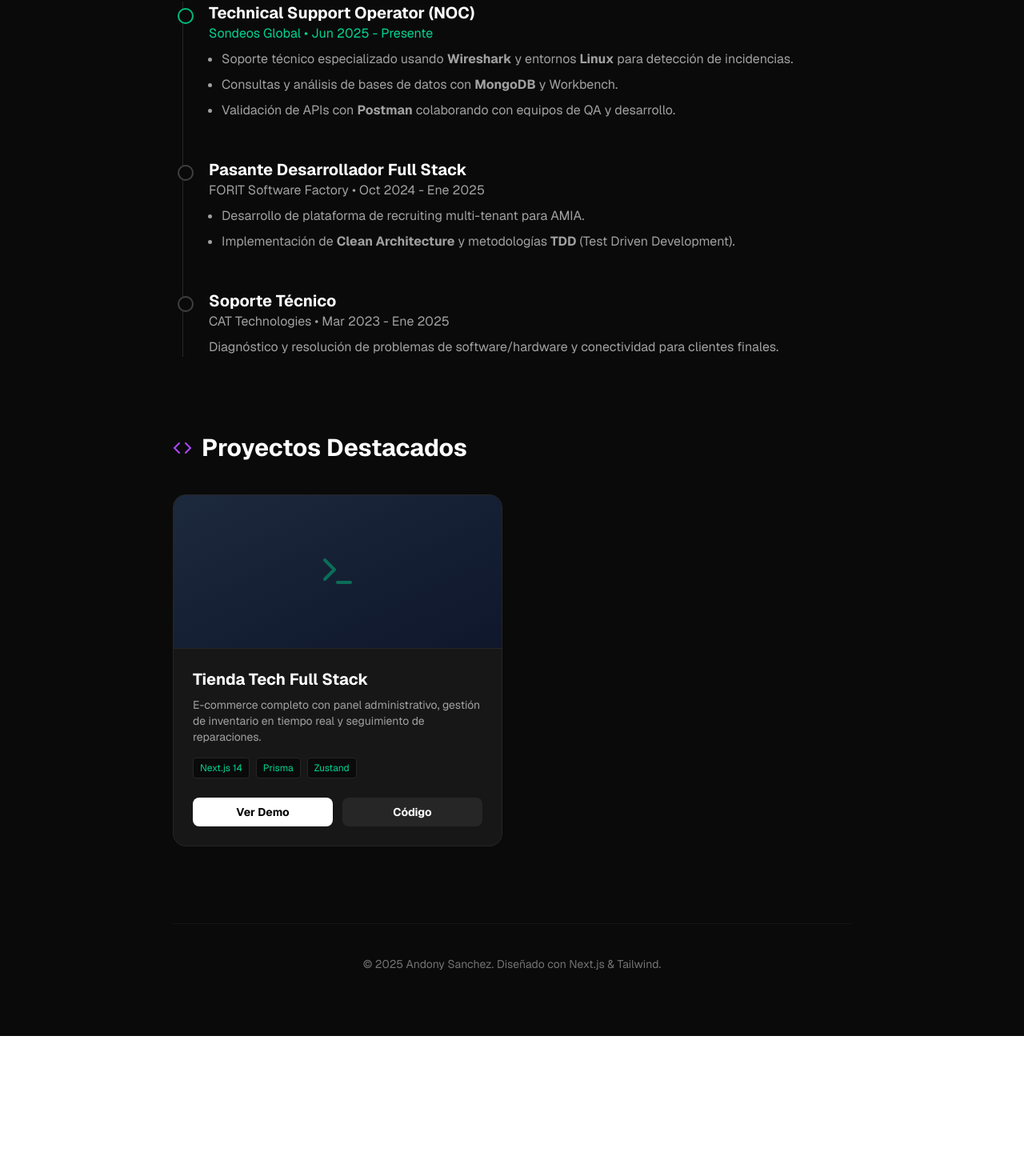
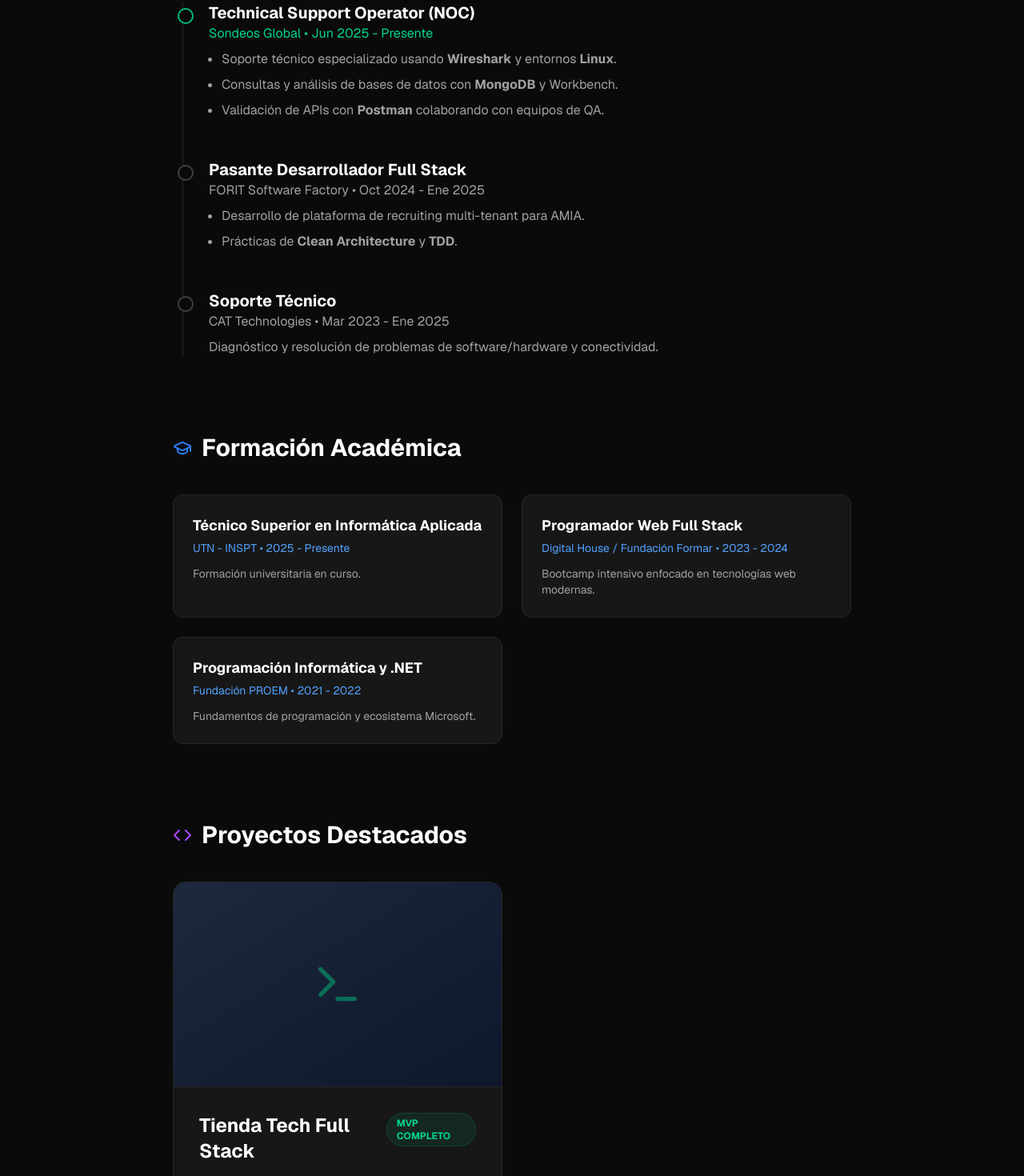
Before and after one commit to andonysan18/portfolio-Andony, a Next.js app: page / in a window 1280 px wide. Shown: the part 960-2430 px from the top of the page at 80% size. Before the commit the page ends 2255 px from the top, so only its background shows below. Built offline with nearby package versions, Linux system fonts and the light colour scheme.

Commit message:
feat: portfolio finalizado con educacion y diseño dark

```diff
--- a/app/page.tsx
+++ b/app/page.tsx
@@ -1,5 +1,5 @@
 "use client";
-import { Github, Linkedin, Mail, Download, Server, Code, Layers, Wifi, Terminal } from "lucide-react";
+import { Github, Linkedin, Mail, Download, Server, Code, Layers, GraduationCap, Terminal } from "lucide-react";
 import Link from "next/link";
 import { motion } from "framer-motion";
 
@@ -56,7 +56,7 @@ export default function Portfolio() {
           </div>
         </motion.section>
 
-        {/* --- STACK TÉCNICO (Marquee) --- */}
+        {/* --- STACK TÉCNICO --- */}
         <section className="mb-24">
           <h2 className="text-sm font-bold text-neutral-500 uppercase tracking-widest mb-6">Tecnologías</h2>
           <div className="flex flex-wrap gap-3">
@@ -68,45 +68,71 @@ export default function Portfolio() {
           </div>
         </section>
 
-        {/* --- EXPERIENCIA (Timeline) --- */}
+        {/* --- EXPERIENCIA --- */}
         <section className="mb-24">
           <h2 className="text-3xl font-bold text-white mb-10 flex items-center gap-3">
-            <Layers className="text-emerald-500" /> Experiencia
+            <Layers className="text-emerald-500" /> Experiencia Laboral
           </h2>
 
           <div className="space-y-12 border-l border-neutral-800 ml-3 pl-8 relative">
 
-            {/* ITEM 1 */}
             <div className="relative">
               <span className="absolute -left-[39px] top-2 w-5 h-5 rounded-full bg-neutral-950 border-2 border-emerald-500"></span>
               <h3 className="text-xl font-bold text-white">Technical Support Operator (NOC)</h3>
               <p className="text-emerald-400 mb-2">Sondeos Global • Jun 2025 - Presente</p>
               <ul className="list-disc list-outside ml-4 space-y-2 text-neutral-400">
-                <li>Soporte técnico especializado usando <strong>Wireshark</strong> y entornos <strong>Linux</strong> para detección de incidencias.</li>
+                <li>Soporte técnico especializado usando <strong>Wireshark</strong> y entornos <strong>Linux</strong>.</li>
                 <li>Consultas y análisis de bases de datos con <strong>MongoDB</strong> y Workbench.</li>
-                <li>Validación de APIs con <strong>Postman</strong> colaborando con equipos de QA y desarrollo.</li>
+                <li>Validación de APIs con <strong>Postman</strong> colaborando con equipos de QA.</li>
               </ul>
             </div>
 
-            {/* ITEM 2 */}
             <div className="relative">
               <span className="absolute -left-[39px] top-2 w-5 h-5 rounded-full bg-neutral-950 border-2 border-neutral-700"></span>
               <h3 className="text-xl font-bold text-white">Pasante Desarrollador Full Stack</h3>
               <p className="text-neutral-400 mb-2">FORIT Software Factory • Oct 2024 - Ene 2025</p>
               <ul className="list-disc list-outside ml-4 space-y-2 text-neutral-400">
                 <li>Desarrollo de plataforma de recruiting multi-tenant para AMIA.</li>
-                <li>Implementación de <strong>Clean Architecture</strong> y metodologías <strong>TDD</strong> (Test Driven Development).</li>
+                <li>Prácticas de <strong>Clean Architecture</strong> y <strong>TDD</strong>.</li>
               </ul>
             </div>
 
-            {/* ITEM 3 */}
             <div className="relative">
               <span className="absolute -left-[39px] top-2 w-5 h-5 rounded-full bg-neutral-950 border-2 border-neutral-700"></span>
               <h3 className="text-xl font-bold text-white">Soporte Técnico</h3>
               <p className="text-neutral-400 mb-2">CAT Technologies • Mar 2023 - Ene 2025</p>
               <p className="text-neutral-400">
-                Diagnóstico y resolución de problemas de software/hardware y conectividad para clientes finales.
+                Diagnóstico y resolución de problemas de software/hardware y conectividad.
               </p>
+            </div>
+
+          </div>
+        </section>
+
+        {/* --- NUEVA SECCIÓN: EDUCACIÓN --- */}
+        <section className="mb-24">
+          <h2 className="text-3xl font-bold text-white mb-10 flex items-center gap-3">
+            <GraduationCap className="text-blue-500" /> Formación Académica
+          </h2>
+
+          <div className="grid md:grid-cols-2 gap-6">
+
+            <div className="bg-neutral-900 border border-neutral-800 p-6 rounded-xl hover:border-blue-500/30 transition">
+              <h3 className="text-lg font-bold text-white mb-1">Técnico Superior en Informática Aplicada</h3>
+              <p className="text-blue-400 text-sm mb-3">UTN - INSPT • 2025 - Presente</p>
+              <p className="text-neutral-400 text-sm">Formación universitaria en curso.</p>
+            </div>
+
+            <div className="bg-neutral-900 border border-neutral-800 p-6 rounded-xl hover:border-blue-500/30 transition">
+              <h3 className="text-lg font-bold text-white mb-1">Programador Web Full Stack</h3>
+              <p className="text-blue-400 text-sm mb-3">Digital House / Fundación Formar • 2023 - 2024</p>
+              <p className="text-neutral-400 text-sm">Bootcamp intensivo enfocado en tecnologías web modernas.</p>
+            </div>
+
+            <div className="bg-neutral-900 border border-neutral-800 p-6 rounded-xl hover:border-blue-500/30 transition">
+              <h3 className="text-lg font-bold text-white mb-1">Programación Informática y .NET</h3>
+              <p className="text-blue-400 text-sm mb-3">Fundación PROEM • 2021 - 2022</p>
+              <p className="text-neutral-400 text-sm">Fundamentos de programación y ecosistema Microsoft.</p>
             </div>
 
           </div>
@@ -125,33 +151,36 @@ export default function Portfolio() {
               whileHover={{ y: -5 }}
               className="bg-neutral-900 border border-neutral-800 rounded-2xl overflow-hidden hover:border-emerald-500/50 transition group"
             >
-              <div className="h-48 bg-gradient-to-br from-slate-800 to-slate-900 flex items-center justify-center border-b border-neutral-800 relative overflow-hidden">
-                {/* Decoración abstracta */}
+              <div className="h-64 bg-gradient-to-br from-slate-800 to-slate-900 flex items-center justify-center border-b border-neutral-800 relative overflow-hidden">
                 <div className="absolute inset-0 bg-[radial-gradient(ellipse_at_top,_var(--tw-gradient-stops))] from-emerald-900/40 via-neutral-900/0 to-transparent"></div>
-                <Terminal size={48} className="text-emerald-500/50 group-hover:text-emerald-400 transition duration-500" />
+                <Terminal size={64} className="text-emerald-500/50 group-hover:text-emerald-400 transition duration-500" />
               </div>
-              <div className="p-6">
-                <h3 className="text-xl font-bold text-white mb-2">Tienda Tech Full Stack</h3>
-                <p className="text-neutral-400 text-sm mb-4">
+              <div className="p-8">
+                <div className="flex justify-between items-start mb-4">
+                  <h3 className="text-2xl font-bold text-white">Tienda Tech Full Stack</h3>
+                  <span className="px-3 py-1 bg-emerald-500/10 text-emerald-400 text-xs font-bold rounded-full border border-emerald-500/20">MVP COMPLETO</span>
+                </div>
+                <p className="text-neutral-400 mb-6">
                   E-commerce completo con panel administrativo, gestión de inventario en tiempo real y seguimiento de reparaciones.
                 </p>
-                <div className="flex flex-wrap gap-2 mb-6">
+                <div className="flex flex-wrap gap-2 mb-8">
                   <span className="text-xs px-2 py-1 bg-neutral-950 rounded text-emerald-400 border border-neutral-800">Next.js 14</span>
+                  <span className="text-xs px-2 py-1 bg-neutral-950 rounded text-emerald-400 border border-neutral-800">TypeScript</span>
                   <span className="text-xs px-2 py-1 bg-neutral-950 rounded text-emerald-400 border border-neutral-800">Prisma</span>
                   <span className="text-xs px-2 py-1 bg-neutral-950 rounded text-emerald-400 border border-neutral-800">Zustand</span>
+                  <span className="text-xs px-2 py-1 bg-neutral-950 rounded text-emerald-400 border border-neutral-800">PostgreSQL</span>
                 </div>
-                <div className="flex gap-3">
-                  <a href="https://mi-tienda-tech.vercel.app" target="_blank" className="flex-1 text-center py-2 bg-white text-black font-bold rounded-lg hover:bg-emerald-400 transition text-sm">
+                <div className="flex gap-4">
+                  <a href="https://mi-tienda-tech-beta.vercel.app" target="_blank" className="flex-1 text-center py-3 bg-white text-black font-bold rounded-xl hover:bg-emerald-400 transition">
                     Ver Demo
+                    {/* en Vivo */}
                   </a>
-                  <a href="https://github.com/andonysan18/mi-tienda-tech" target="_blank" className="flex-1 text-center py-2 bg-neutral-800 text-white font-bold rounded-lg hover:bg-neutral-700 transition text-sm">
-                    Código
+                  <a href="https://github.com/andonysan18/mi-tienda-tech" target="_blank" className="flex-1 text-center py-3 bg-neutral-800 text-white font-bold rounded-xl hover:bg-neutral-700 transition border border-neutral-700">
+                    Ver Código
                   </a>
                 </div>
               </div>
             </motion.div>
-
-            {/* Aquí puedes agregar más proyectos en el futuro */}
 
           </div>
         </section>
```
